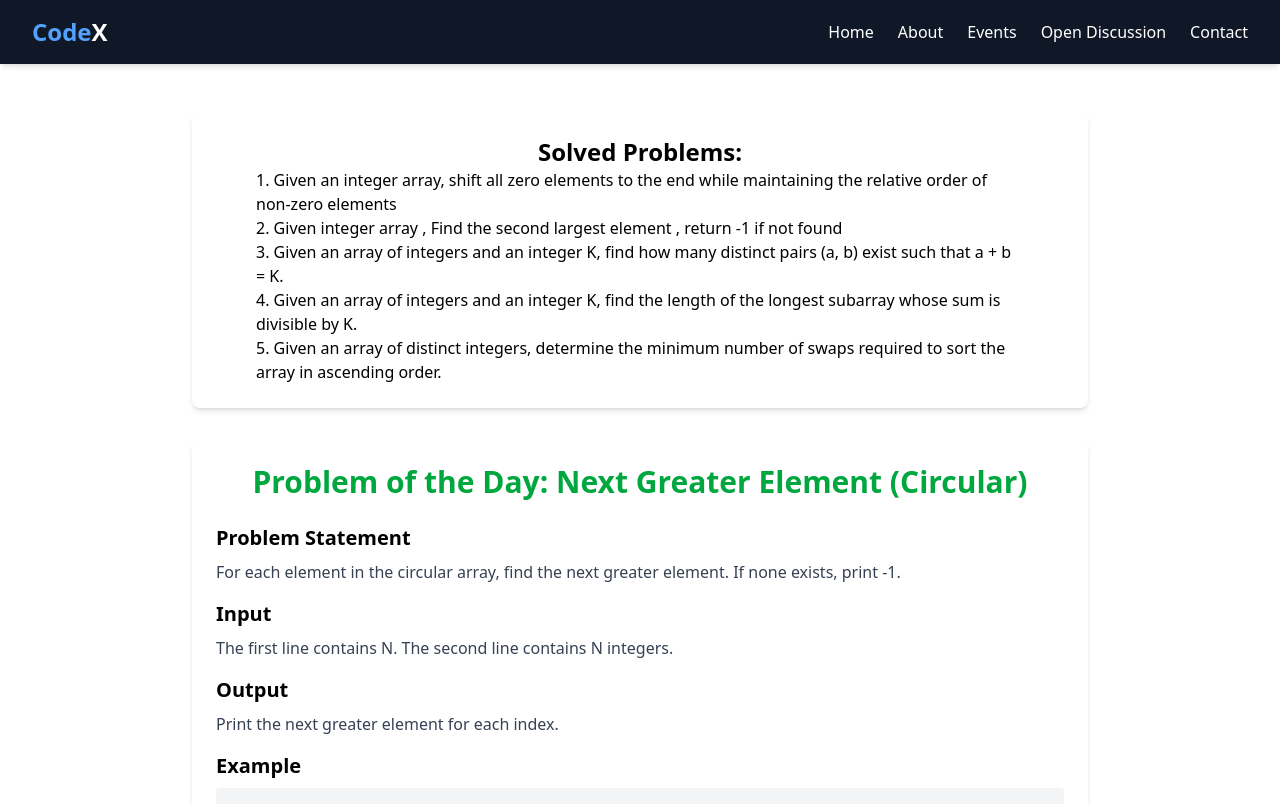
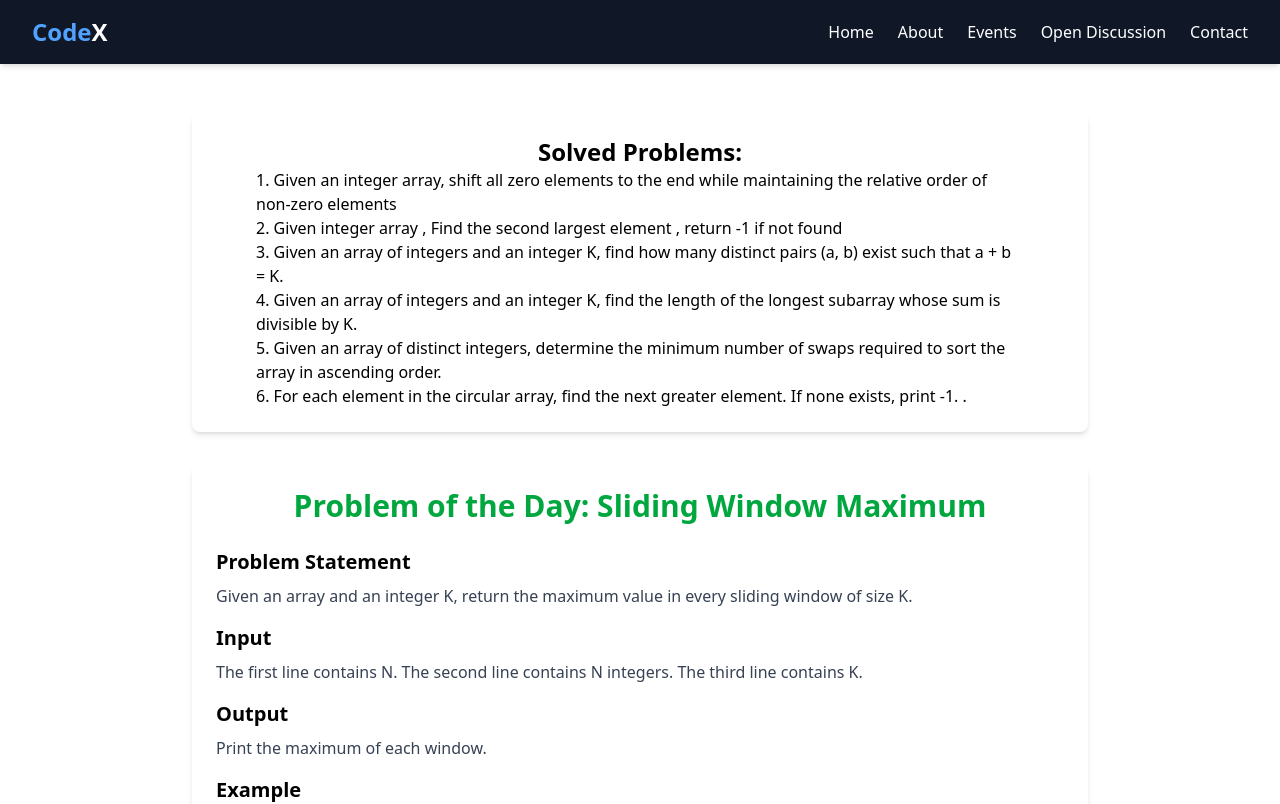
Before and after one commit to maheshkhatri2058/CodingClub, a React (Vite) app in the folder FrontEnd/: page /discussion in a window 1280 px wide. Shown: the top 804 px of the page. Built offline with nearby package versions, Linux system fonts and the light colour scheme.

Commit message:
new files added

```diff
--- a/FrontEnd/src/Pages/Discussion.jsx
+++ b/FrontEnd/src/Pages/Discussion.jsx
@@ -13,30 +13,9 @@ const Discussion = () => {
       <p className='px-10'>3. Given an array of integers and an integer K, find how many distinct pairs (a, b) exist such that a + b = K.</p>
       <p className='px-10'>4. Given an array of integers and an integer K, find the length of the longest subarray whose sum is divisible by K.</p>
       <p className='px-10'>5. Given an array of distinct integers, determine the minimum number of swaps required to sort the array in ascending order.</p>
-
-
-
-      </div>
-
-      <ProblemCard
- title="Problem of the Day: Next Greater Element (Circular)"
-description="For each element in the circular array, find the next greater element. If none exists, print -1."
-input="
-The first line contains N.
-The second line contains N integers."
-output="
-Print the next greater element for each index."
-example={`
-Input:
-5
-1 2 1 3 2
-
-Output:
-2 3 3 -1 3
-`}
-
-    />
-    {/* <ProblemCard
+      <p className='px-10'>6. For each element in the circular array, find the next greater element. If none exists, print -1. .</p>
+    </div>
+    <ProblemCard
     title="Problem of the Day: Sliding Window Maximum"
 description="Given an array and an integer K, return the maximum value in every sliding window of size K."
 input="
@@ -50,7 +29,7 @@ Input:
 8
 1 3 -1 -3 5 3 6 7
 3`}
-    /> */}
+    />
       </div>
     </>
   )
```
